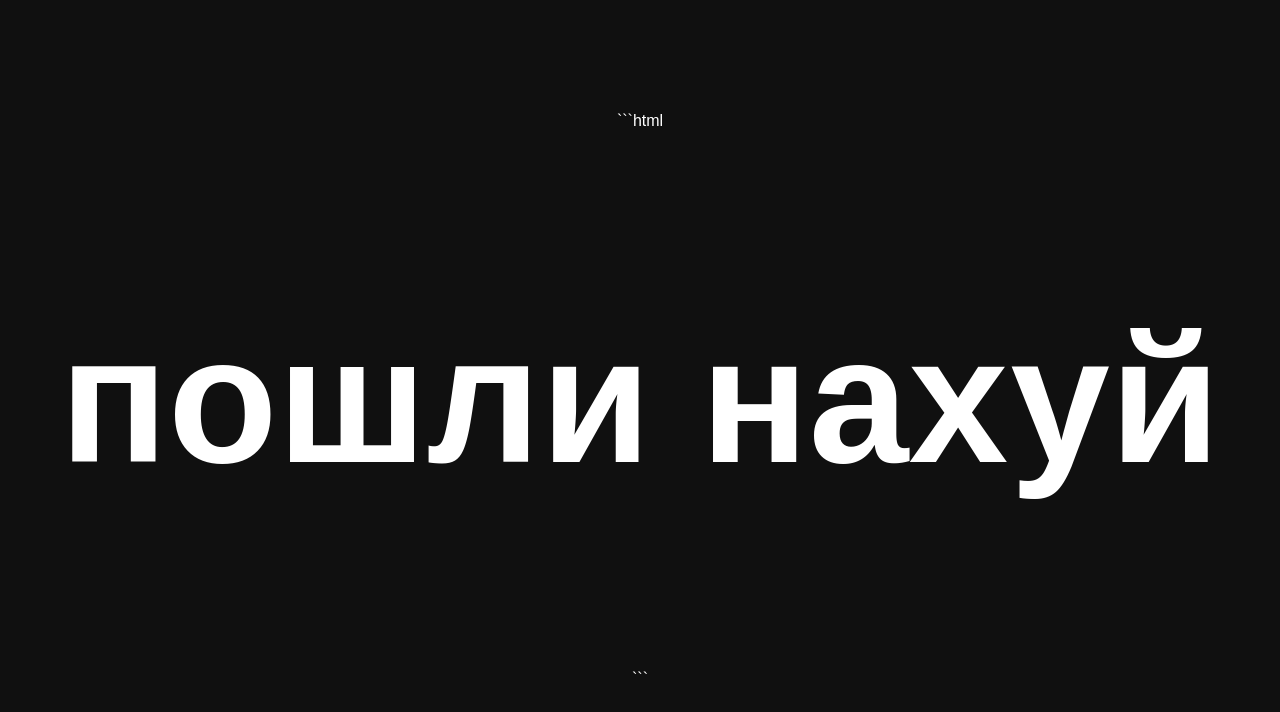
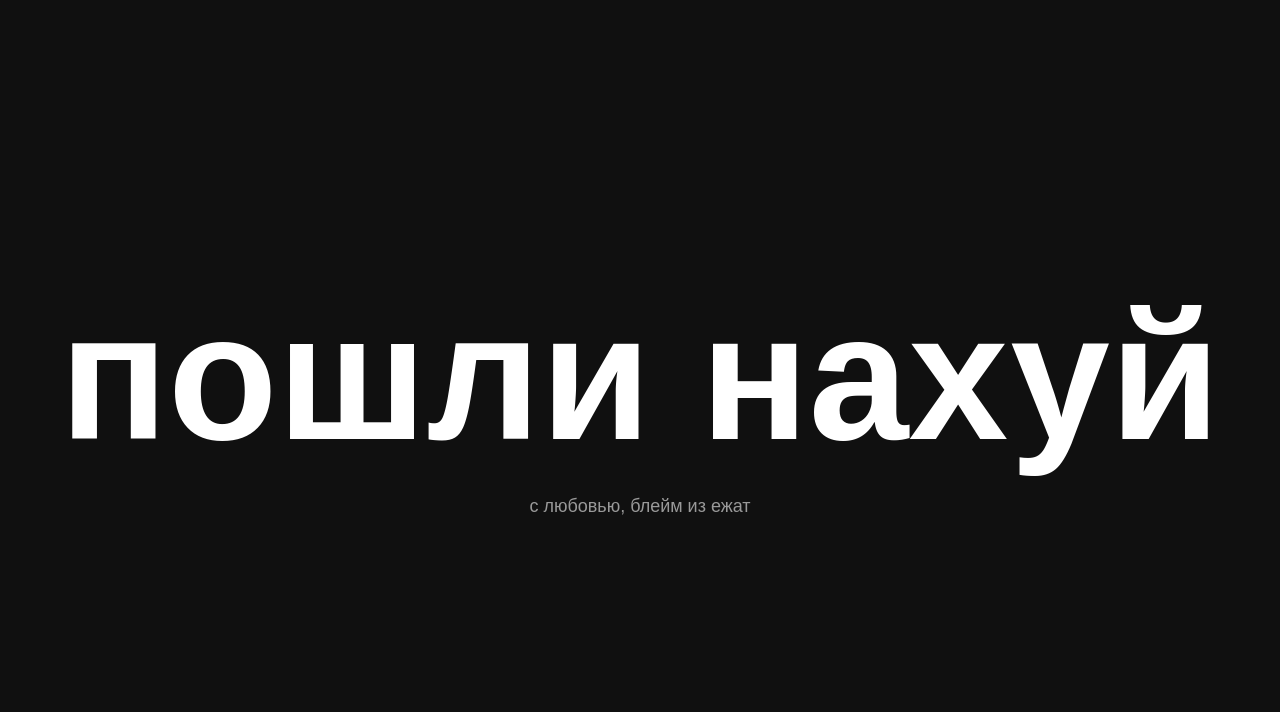
Before and after one commit to blame-venger/bns-ivent, a plain HTML site: page index.html in a window 1280 px wide. Drawn offline with Linux system fonts and the light colour scheme.

Commit message:
Update index.html

````diff
--- a/index.html
+++ b/index.html
@@ -1,4 +1,3 @@
-```html
 <!doctype html>
 <html lang="ru">
 <head>
@@ -20,6 +19,7 @@
       background: #101010;
       color: #fff;
       font-family: Arial, sans-serif;
+      text-align: center;
     }
 
     h1 {
@@ -27,13 +27,20 @@
       font-size: clamp(48px, 14vw, 180px);
       font-weight: 900;
       line-height: 1.05;
-      text-align: center;
       overflow-wrap: break-word;
+    }
+
+    p {
+      margin: 24px 0 0;
+      font-size: clamp(12px, 3vw, 18px);
+      color: #999;
     }
   </style>
 </head>
 <body>
-  <h1>пошли нахуй</h1>
+  <main>
+    <h1>пошли нахуй</h1>
+    <p>с любовью, блейм из ежат</p>
+  </main>
 </body>
 </html>
-```
````
